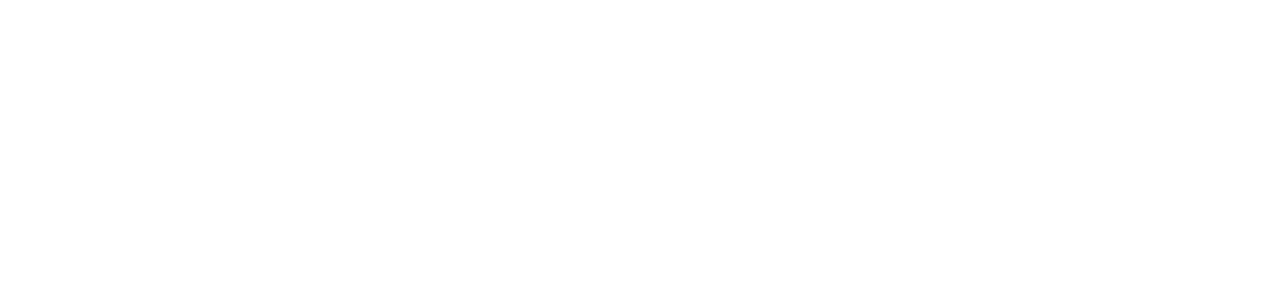
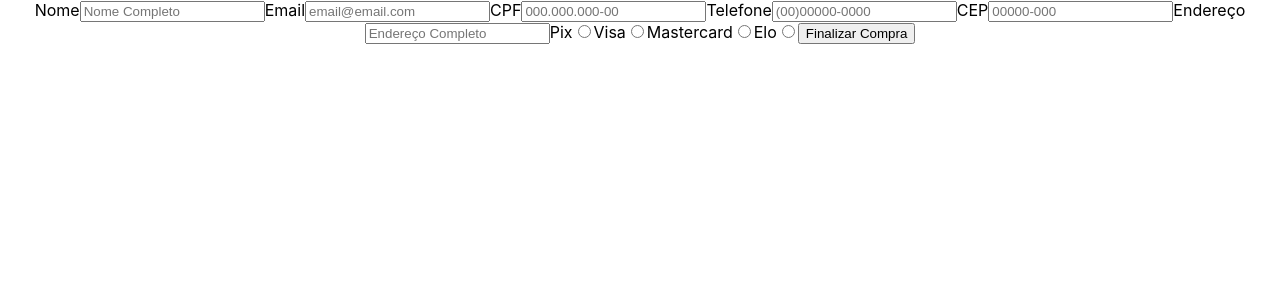
Before and after one commit to Ruan-Portella/Online_Store, a React (Create React App) app: page /ShoppingCart/Checkout in a window 1280 px wide. Shown: the top 300 px of the page. Built offline with nearby package versions, Linux system fonts and the light colour scheme.

Commit message:
feat: atende requisito 12

```diff
--- a/src/App.js
+++ b/src/App.js
@@ -1,6 +1,7 @@
 import React from 'react';
 import { Route, Switch } from 'react-router-dom';
 import './App.css';
+import CheckoutCart from './pages/CheckoutCart';
 import DetailsProduct from './pages/DetailsProduct';
 import Home from './pages/Home';
 import ShoppingCart from './pages/ShoppingCart';
@@ -13,6 +14,7 @@
           <Route exact path="/" component={ Home } />
           <Route exact path="/ShoppingCart" component={ ShoppingCart } />
           <Route exact path="/DetailsProduct/:id" component={ DetailsProduct } />
+          <Route exact path="/ShoppingCart/Checkout" component={ CheckoutCart } />
         </Switch>
       </div>
     );
--- /dev/null
+++ b/src/Components/CheckoutForm.jsx
@@ -0,0 +1,190 @@
+import React, { Component } from 'react';
+
+export default class CheckoutForm extends Component {
+  state = {
+    inputName: '',
+    inputEmail: '',
+    inputCPF: '',
+    inputTelefone: '',
+    inputCEP: '',
+    inputAddress: '',
+    ErrorMessage: false,
+    Notvalidate: false,
+    payment: '',
+  };
+
+  handleChange = ({ target }) => {
+    const { name, value } = target;
+    this.setState({
+      [name]: value,
+    }, this.ValidateForm);
+  };
+
+  ValidateForm = () => {
+    const {
+      inputName,
+      inputEmail,
+      inputCPF,
+      inputTelefone,
+      inputCEP,
+      inputAddress,
+      payment,
+    } = this.state;
+    const validation = inputName.length > 0
+      && inputEmail.length > 0
+      && inputCPF.length > 0
+      && inputTelefone.length > 0
+      && inputCEP.length > 0
+      && inputAddress.length > 0
+      && payment.length > 0;
+    console.log(validation);
+    if (!validation) {
+      this.setState({ Notvalidate: true });
+    } else {
+      this.setState({ Notvalidate: false });
+    }
+    return validation;
+  };
+
+  FinishShop = () => {
+    const { Notvalidate } = this.state;
+    if (Notvalidate) {
+      this.setState({
+        ErrorMessage: true,
+      });
+    } else {
+      this.setState({
+        ErrorMessage: false,
+      });
+      localStorage.setItem('CartsProduct', []);
+      localStorage.setItem('ProductQuantity', []);
+    }
+  };
+
+  render() {
+    const {
+      inputName,
+      inputEmail,
+      inputCPF,
+      inputTelefone,
+      inputCEP,
+      inputAddress,
+      ErrorMessage,
+    } = this.state;
+    return (
+      <form>
+        <label>
+          Nome
+          <input
+            data-testid="checkout-fullname"
+            name="inputName"
+            value={ inputName }
+            placeholder="Nome Completo"
+            onChange={ this.handleChange }
+          />
+        </label>
+        <label>
+          Email
+          <input
+            data-testid="checkout-email"
+            name="inputEmail"
+            value={ inputEmail }
+            placeholder="email@email.com"
+            onChange={ this.handleChange }
+          />
+        </label>
+        <label>
+          CPF
+          <input
+            data-testid="checkout-cpf"
+            name="inputCPF"
+            value={ inputCPF }
+            placeholder="000.000.000-00"
+            onChange={ this.handleChange }
+          />
+        </label>
+        <label>
+          Telefone
+          <input
+            data-testid="checkout-phone"
+            name="inputTelefone"
+            value={ inputTelefone }
+            placeholder="(00)00000-0000"
+            onChange={ this.handleChange }
+          />
+        </label>
+        <label>
+          CEP
+          <input
+            data-testid="checkout-cep"
+            name="inputCEP"
+            value={ inputCEP }
+            placeholder="00000-000"
+            onChange={ this.handleChange }
+          />
+        </label>
+        <label>
+          Endereço
+          <input
+            data-testid="checkout-address"
+            name="inputAddress"
+            value={ inputAddress }
+            placeholder="Endereço Completo"
+            onChange={ this.handleChange }
+          />
+        </label>
+        <label>
+          Pix
+          <input
+            type="radio"
+            data-testid="ticket-payment"
+            name="payment"
+            value="1"
+            onChange={ this.handleChange }
+          />
+        </label>
+        <label>
+          Visa
+          <input
+            type="radio"
+            data-testid="visa-payment"
+            name="payment"
+            value="2"
+            onChange={ this.handleChange }
+          />
+        </label>
+        <label>
+          Mastercard
+          <input
+            type="radio"
+            data-testid="master-payment"
+            name="payment"
+            value="3"
+            onChange={ this.handleChange }
+          />
+        </label>
+        <label>
+          Elo
+          <input
+            type="radio"
+            data-testid="elo-payment"
+            name="payment"
+            value="4"
+            onChange={ this.handleChange }
+          />
+        </label>
+        <button
+          type="button"
+          data-testid="checkout-btn"
+          onClick={ this.FinishShop }
+        >
+          Finalizar Compra
+
+        </button>
+        {
+          ErrorMessage && (<p data-testid="error-msg">Campos inválidos</p>)
+        }
+      </form>
+    );
+  }
+}
--- /dev/null
+++ b/src/pages/CheckoutCart.jsx
@@ -0,0 +1,30 @@
+import React, { Component } from 'react'
+import CheckoutForm from '../Components/CheckoutForm';
+import { GetSavedProductQuantity } from '../helper/SaveCart';
+
+export default class CheckoutCart extends Component {
+  state = {
+    products: [],
+  }
+  componentDidMount() {
+    const cartProducts = GetSavedProductQuantity();
+    this.setState({
+      products: cartProducts,
+    });
+  }
+  render() {
+    const { products } = this.state;
+    return (
+      <section>
+        {
+          products.map((product) => (
+            <div>
+              <p>{ product.productCart.title }</p>
+            </div>
+          ))
+        }
+        <CheckoutForm />
+      </section>
+    )
+  }
+}
--- a/src/pages/ShoppingCart.jsx
+++ b/src/pages/ShoppingCart.jsx
@@ -1,4 +1,5 @@
 import React from 'react';
+import { Link } from 'react-router-dom';
 import { GetSavedProductQuantity, removeCartID,
   removeCartIDButton, SaveProduct } from '../helper/SaveCart';
 
@@ -78,6 +79,7 @@
                 )))
           }
         </ul>
+        <Link data-testid="checkout-products" to="/ShoppingCart/Checkout">Continuar Compra</Link>
       </section>
     );
   }
```
